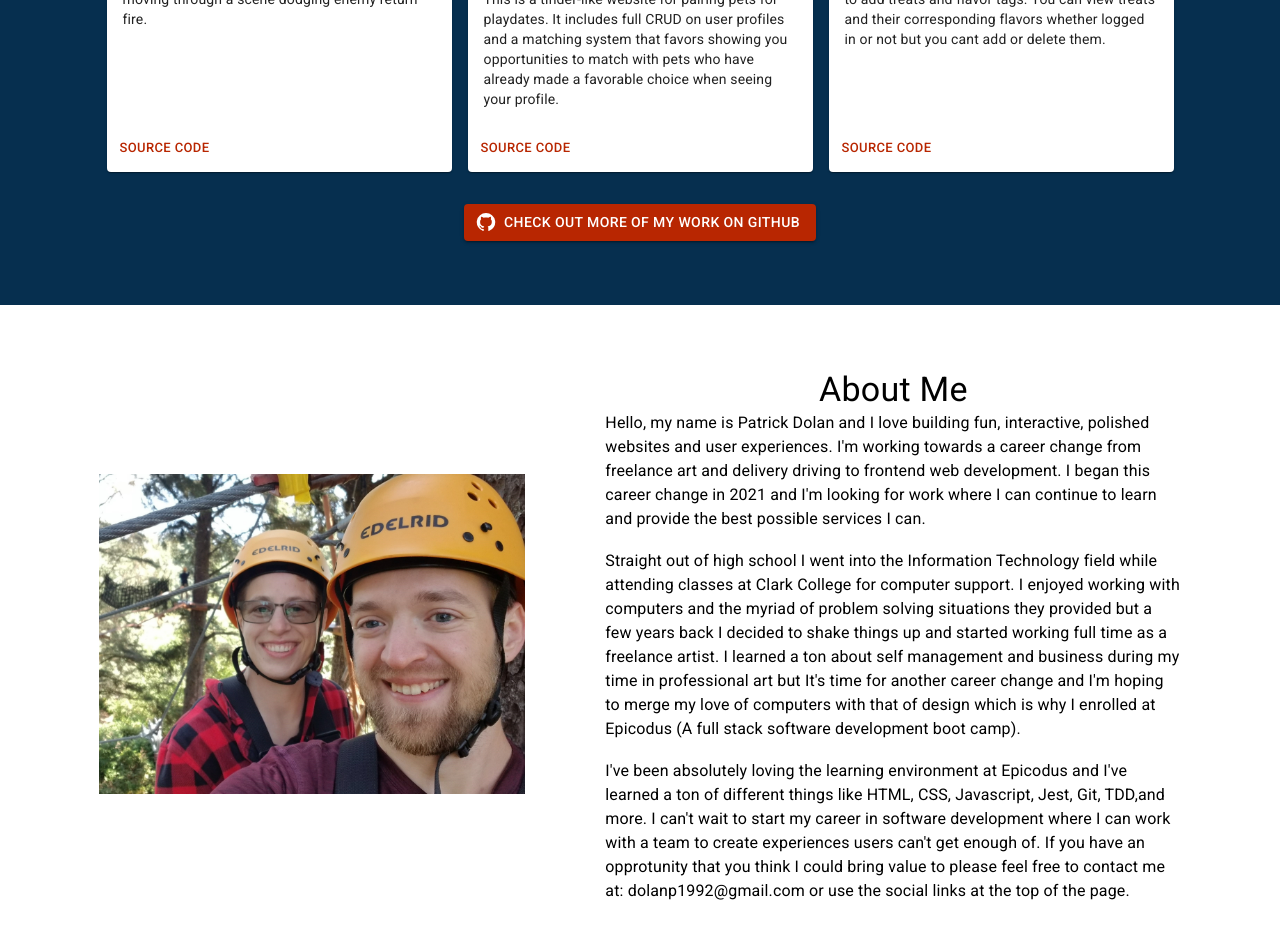
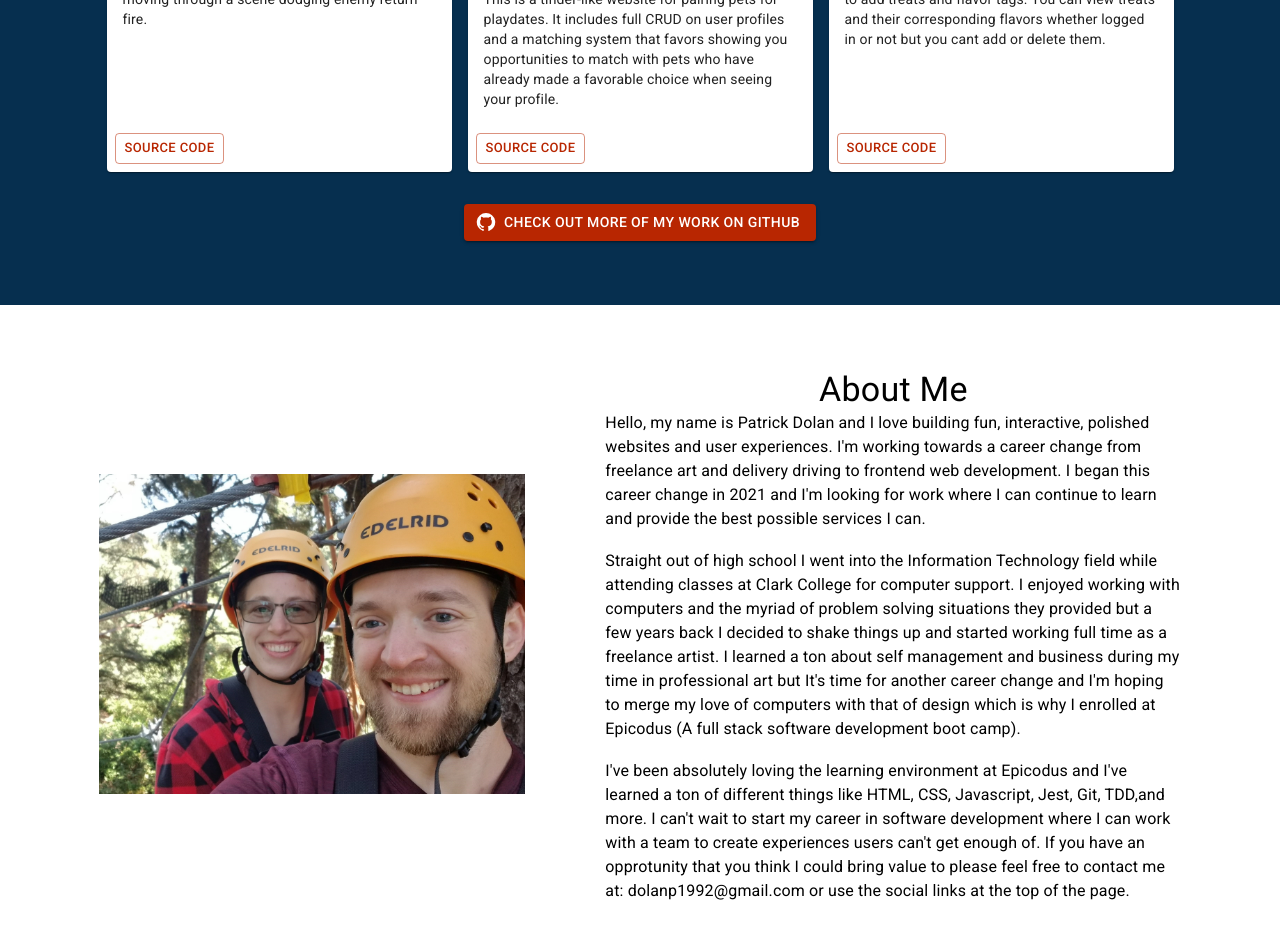
Before and after one commit to Patrick-Dolan/portfolio-v2, a React (Create React App) app: page / in a window 1280 px wide. Shown: the part 1280-2210 px from the top of the page. Built offline with nearby package versions, Linux system fonts and the light colour scheme.

Commit message:
update: change buttons in project card to be outlined variant to make it easier to tell they are buttons

```diff
--- a/src/components/projects/ProjectCard.js
+++ b/src/components/projects/ProjectCard.js
@@ -36,7 +36,7 @@ const ProjectCard = (props) => {
         </CardContent>
         <CardActions sx={{marginTop: "auto"}}>
           <Button
-            variant="text"
+            variant="outlined"
             color="secondary"
             size="small"
             href={githubLink}
@@ -51,7 +51,7 @@ const ProjectCard = (props) => {
               null
             :
               <Button
-                variant="text"
+                variant="outlined"
                 color="secondary"
                 size="small"
                 href={liveLink}
```
